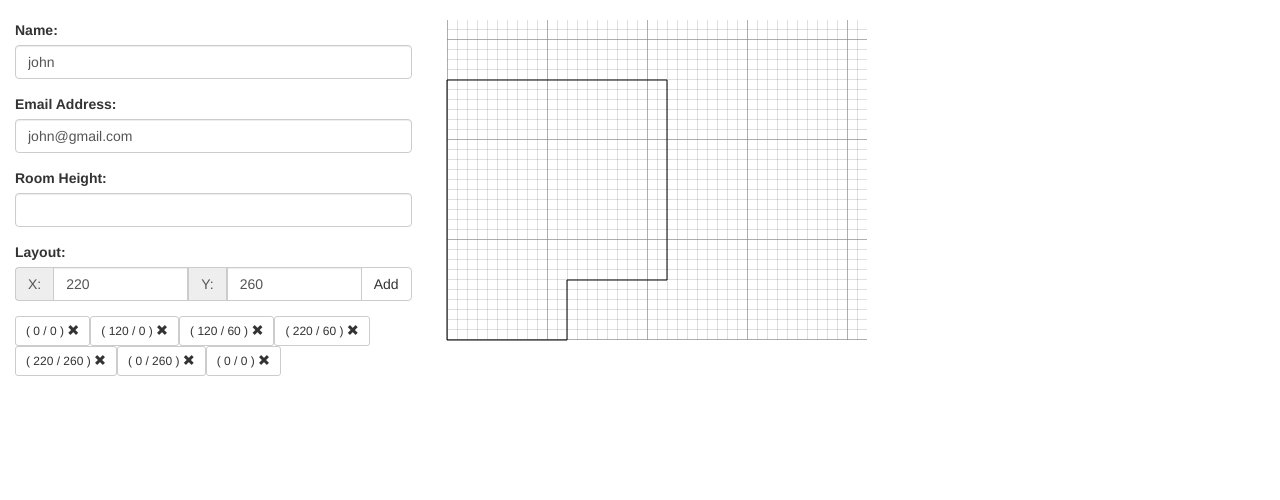
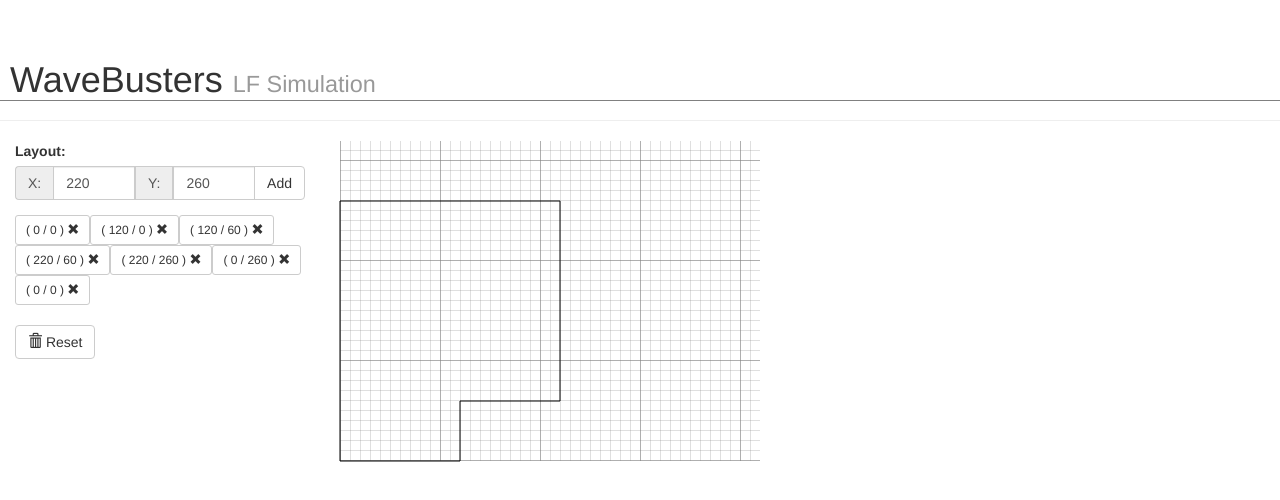
Before and after one commit to t1nu/lfs1, a plain HTML site: page index.html in a window 1280 px wide. Drawn offline with Linux system fonts and the light colour scheme.

Commit message:
basic functionality

```diff
--- a/js/controllers.js
+++ b/js/controllers.js
@@ -69,6 +69,11 @@ phonecatControllers.controller('PhoneListCtrl', ['$scope', 'Phone',
       $scope.coordinates.splice(index, 1);
       $scope.points = $scope.getSvgPoints($scope.coordinates);
     }
+
+    $scope.onDelAllCoordinates = function() {
+      $scope.coordinates = [];
+      $scope.points = $scope.getSvgPoints($scope.coordinates);
+    }
   }
 ]);
 
--- a/partials/phone-list.html
+++ b/partials/phone-list.html
@@ -1,9 +1,12 @@
-<div class="container-fluid">
+<div class="page-header">
+  <h1>&nbsp;WaveBusters <small>LF Simulation</small></h1>
+</div>
+<div id="foo" class="container-fluid">
   <div class="row">
-    <div class="col-lg-4">
+    <div class="col-lg-3">
 
       <div class="form">
-        <div class="form-group">
+        <!--         <div class="form-group">
           <label>Name:</label>
           <input class="form-control" ng-model="user.username">
         </div>
@@ -14,7 +17,7 @@
         <div class="form-group">
           <label>Room Height:</label>
           <input class="form-control" ng-model="user.roomHeight">
-        </div>
+        </div> -->
 
         <div class="form-group">
           <label>Layout: </label>
@@ -28,12 +31,20 @@
         </div>
       </div>
 
-      <button ng-repeat="c in coordinates" type="button" class="btn btn-default btn-sm" ng-click="onDelCoordinate(c)">
-        ( {{c.xValue}} / {{c.yValue}} ) <span class="glyphicon glyphicon-remove" aria-hidden="true"></span>
-      </button>
+      <div>
+        <button ng-repeat="c in coordinates" type="button" class="btn btn-default btn-sm" ng-click="onDelCoordinate(c)">
+          ( {{c.xValue}} / {{c.yValue}} ) <span class="glyphicon glyphicon-remove" aria-hidden="true"></span>
+        </button>
+      </div>
+      <div>
+        <br>
+        <button type="button" class="btn btn-default" ng-click="onDelAllCoordinates()"><span class="glyphicon glyphicon-trash"></span> Reset</button>
+      </div>
+
+
     </div>
 
-    <div class="col-lg-8">
+    <div class="col-lg-9">
       <div ng-attr-style={{layoutStyle}}>
         <svg width="100%" height="100%" xmlns="http://www.w3.org/2000/svg">
           <defs>
@@ -46,7 +57,7 @@
             </pattern>
           </defs>
 
-          <rect width="100%" height="100%" fill="url(#grid)" ng-attr-transform="translate(5, {{yMax+20-5}}) scale(1,-1)"/>
+          <rect width="100%" height="100%" fill="url(#grid)" ng-attr-transform="translate(5, {{yMax+20-5}}) scale(1,-1)" />
           <path ng-attr-d="{{points}}" fill="none" stroke="#000" stroke-width="1" ng-attr-transform="translate(5, {{yMax+20-5}}) scale(1,-1)" />
 
         </svg>
```
